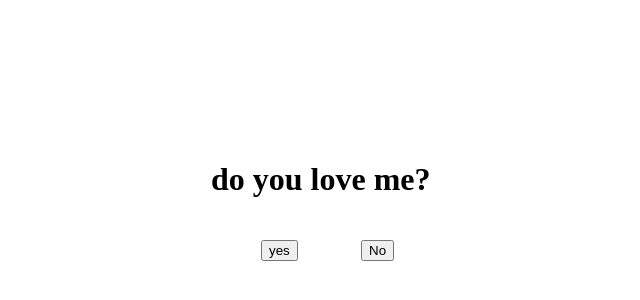
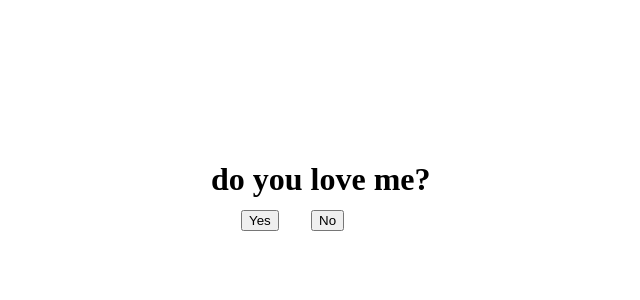
Before and after one commit to luudinhnguyen102/2demo-git, a plain HTML site: page if-else/do_you_love_me.html in a window 1280 px wide. Shown: the part 60-360 px from the top of the page, without its empty margins (89-729 px from the left). Drawn offline with Linux system fonts and the light colour scheme.

Commit message:
them file moi

```diff
--- a/if-else/do_you_love_me.html
+++ b/if-else/do_you_love_me.html
@@ -4,22 +4,22 @@
     <meta charset="UTF-8">
     <title>do you love me</title>
     <script type="text/javascript">
-        function yesclick()
+        function    Yesclick()
         {
             alert("yes, you are right :");
         }
         function nohover()
         {
-            var x = Math.round(Math.random()* window.innerWidth);
-            var y = Math.round(Math.random()* window.innerHeight);
-            document.getElementById("btnNo").style.left = x + 'px';
-            document.getElementById("btnNo").style.top = y + 'px';
+            var x = Math.round(Math.random()*window.innerWidth);
+            var y = Math.round(Math.random()*window.innerHeight);
+            document.getElementById("btnNo").style.left= x + "px";
+            document.getElementById("btnNo").style.top = y +"px";
         }
     </script>
 </head>
 <body>
-    <h1 style="position:absolute; left:300px; top: 200px;">do you love me?</h1>
-    <input type="button" value="yes" onclick="yesclick()" style="position:absolute; left: 350px; top:300px;">
-    <input type="button" value="No" id="btnNo" onmouseover="nohover()" style="position:absolute; left: 450px; top:300px;">
+    <h1 style="position:absolute; left:300px; top:200px;">do you love me?</h1>
+    <input type="button" value="Yes" onclick="Yesclick" style="position:absolute; left: 330px; top: 270px">
+    <input type="button" value="No" onmouseover="nohover()" id="btnNo" style="position:absolute; left:400px; top:270px">
 </body>
 </html>
```
